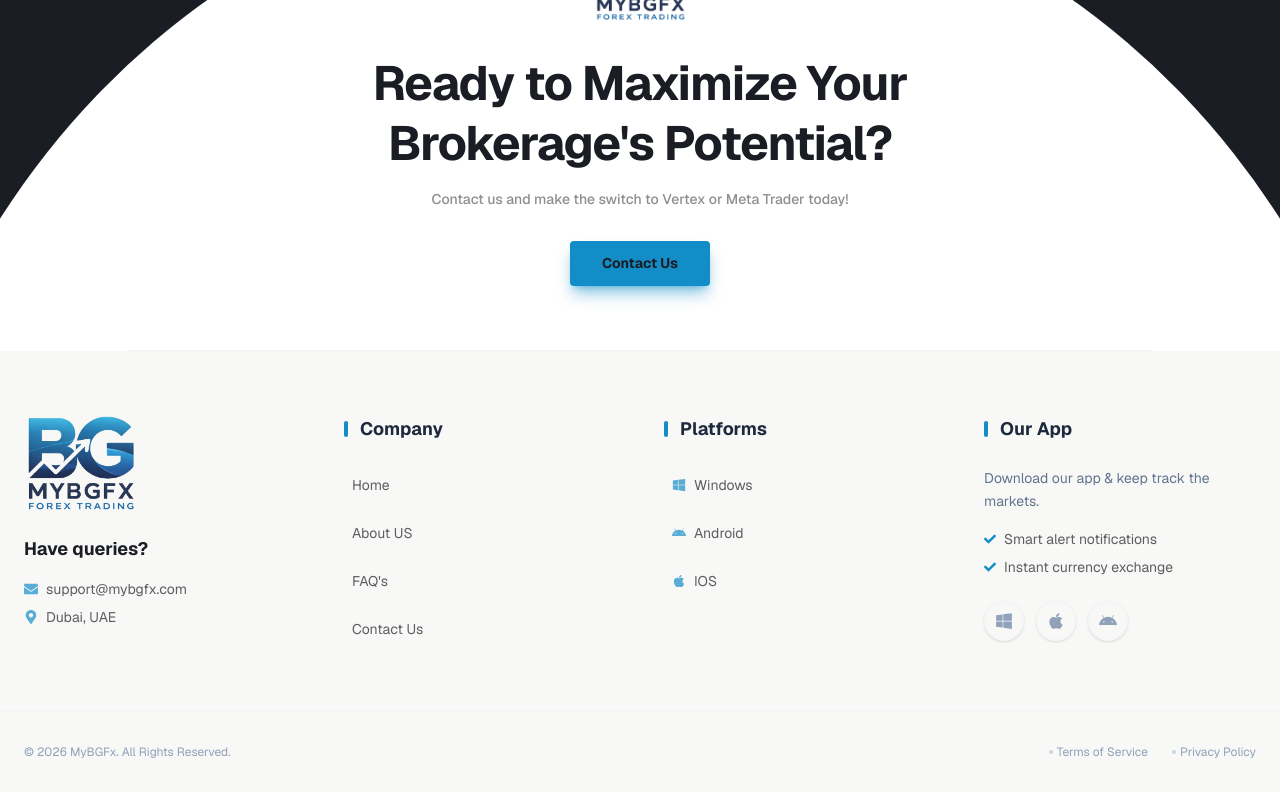
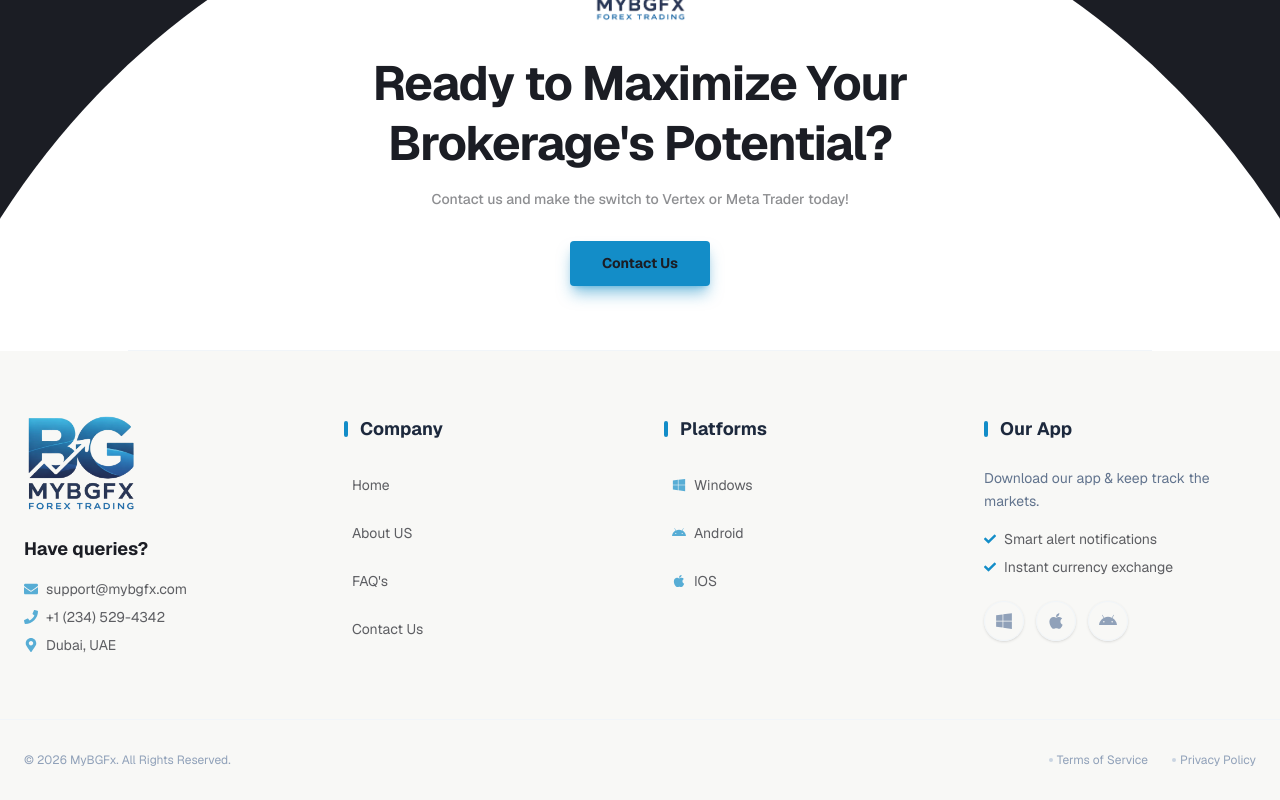
Before and after one commit to titanminds/AuroMarkets-FX, a Next.js app: page /contact in a window 1280 px wide. Shown: the part 2200-3000 px from the top of the page. Built offline with nearby package versions, Linux system fonts and the light colour scheme.

Commit message:
number changes

```diff
--- a/components/Contact/ContactSection.tsx
+++ b/components/Contact/ContactSection.tsx
@@ -11,7 +11,7 @@
 import { CgMail } from "react-icons/cg"
 
 const ContactSection = () => {
-  const whatsappNumber = ""
+  const whatsappNumber = "+1 (234) 529-4342"
   const whatsappMessage =
     "Hello! I'm interested in learning more about MyBGFx."
   const whatsappUrl = `https://wa.me/${whatsappNumber}?text=${encodeURIComponent(whatsappMessage)}`
--- a/components/FloatingButton/FloatingIcons.tsx
+++ b/components/FloatingButton/FloatingIcons.tsx
@@ -11,7 +11,7 @@
   const [isScrolling, setIsScrolling] = useState(false)
 
   // WhatsApp phone number (using international format without +)
-  const whatsappNumber = ""
+  const whatsappNumber = "+1 (234) 529-4342"
   const whatsappMessage = "Hello! I'm interested in learning more about MyBGFx."
   const whatsappUrl = `https://wa.me/${whatsappNumber}?text=${encodeURIComponent(whatsappMessage)}`
 
--- a/components/footer/Footer.tsx
+++ b/components/footer/Footer.tsx
@@ -133,13 +133,13 @@
                     <FaEnvelope className="text-primary" />
                     support@mybgfx.com
                   </a>
-                  {/* <a
-                    href="tel:+971588856256"
+                  <a
+                    href="tel:+1 (234) 529-4342"
                     className="flex items-center justify-center gap-2 text-sm text-mate/70 hover:text-primary transition-colors"
                   >
                     <FaPhone className="text-primary" />
-                    +971 588856256
-                  </a> */}
+                    +1 (234) 529-4342
+                  </a>
                   <div className="flex items-center justify-center gap-2 text-sm text-mate/70">
                     <FaMapMarkerAlt className="text-primary" />
                     Dubai, UAE
@@ -334,13 +334,13 @@
                   <FaEnvelope className="text-primary/70" />
                   support@mybgfx.com
                 </a>
-                {/* <a
-                  href="tel:+971588856256"
+                <a
+                  href="tel:+1 (234) 529-4342"
                   className="block text-sm text-mate/70 hover:text-primary cursor-pointer transition-colors hover:translate-x-1 hover:underline flex items-center gap-2"
                 >
                   <FaPhone className="text-primary/70" />
-                  +971 588856256
-                </a> */}
+                  +1 (234) 529-4342
+                </a>
                 <p className="text-sm text-mate/70 flex items-center gap-2">
                   <FaMapMarkerAlt className="text-primary/70" />
                   Dubai, UAE
```
